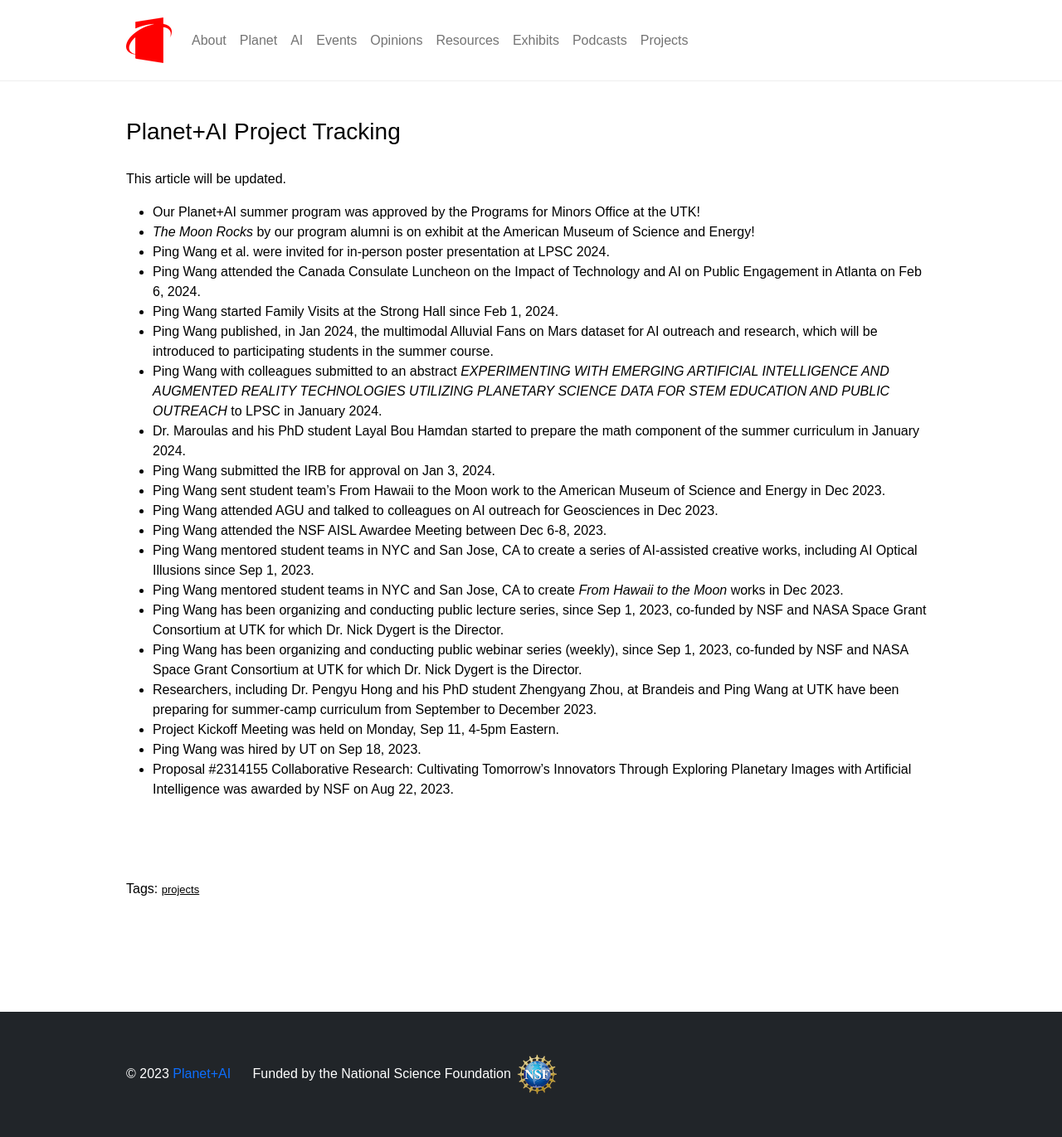
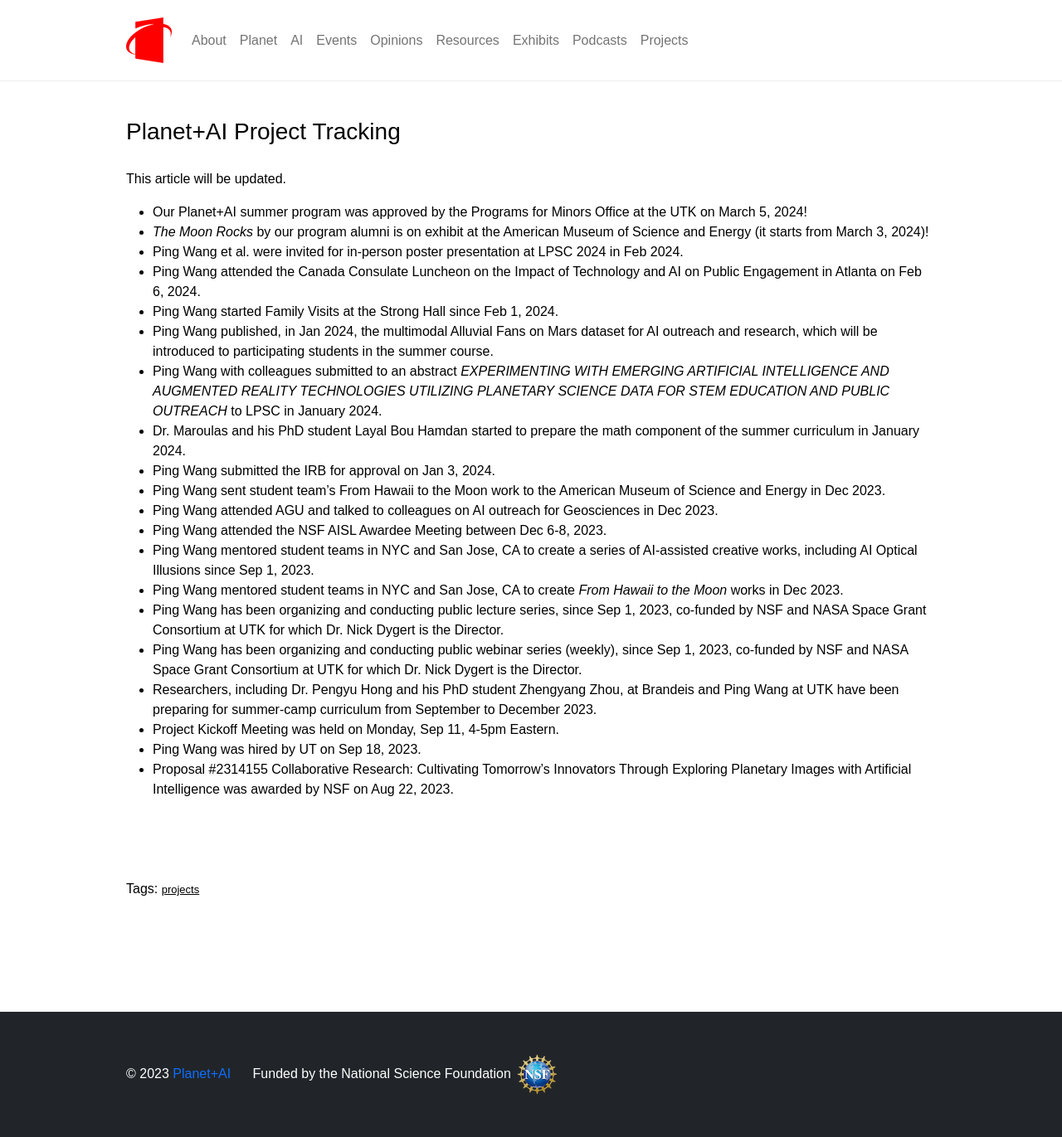
Before and after one commit to planet-ai-2023/planet-ai-2023.github.io, a Jekyll site: the page built from _posts/2024-2-18-planet-ai-project-tracking.md, in a window 1280 px wide. Shown: the whole page at 83% size. Built offline with Jekyll 4.4.1, drawn with Linux system fonts in a browser that asks for light colours.

Commit message:
Add files via upload

```diff
--- a/_posts/2024-2-18-planet-ai-project-tracking.md
+++ b/_posts/2024-2-18-planet-ai-project-tracking.md
@@ -8,9 +8,9 @@ tags: [ projects ]
 
 This article will be updated.
 
-- Our Planet+AI summer program was approved by the Programs for Minors Office at the UTK!
-- *The Moon Rocks* by our program alumni is on exhibit at the American Museum of Science and Energy!
-- Ping Wang et al. were invited for in-person poster presentation at LPSC 2024.
+- Our Planet+AI summer program was approved by the Programs for Minors Office at the UTK on March 5, 2024!
+- *The Moon Rocks* by our program alumni is on exhibit at the American Museum of Science and Energy (it starts from March 3, 2024)!
+- Ping Wang et al. were invited for in-person poster presentation at LPSC 2024 in Feb 2024.
 - Ping Wang attended the Canada Consulate Luncheon on the Impact of Technology and AI on Public Engagement in Atlanta on Feb 6, 2024.
 - Ping Wang started Family Visits at the Strong Hall since Feb 1, 2024.
 - Ping Wang published, in Jan 2024, the multimodal Alluvial Fans on Mars dataset for AI outreach and research, which will be introduced to participating students in the summer course.
```
